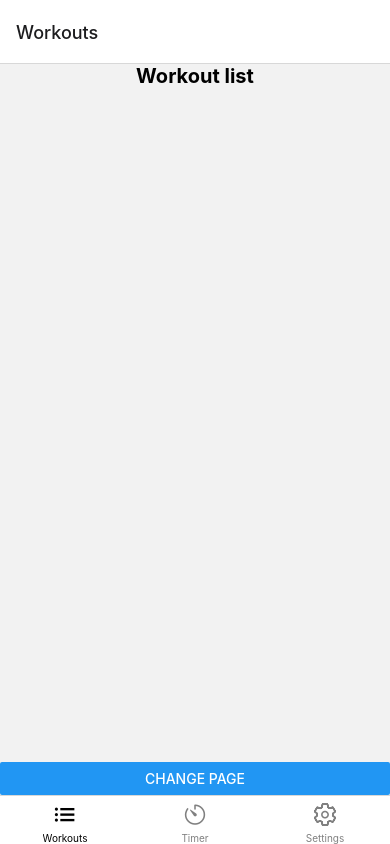
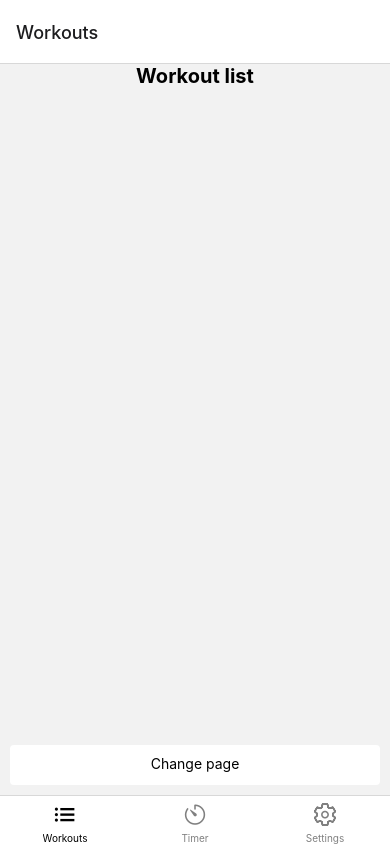
Before and after one commit to marcterradas/timers-exercises-series, a React Native app: screen / in a window 390 px wide. Built offline with nearby package versions, Linux system fonts and the light colour scheme.

Commit message:
feat: :art: create action button component

```diff
--- /dev/null
+++ b/src/components/ActionButton.jsx
@@ -0,0 +1,21 @@
+import { React } from "react";
+import { View, TouchableOpacity, Text } from "react-native";
+import styles from "../styles/workout.styles";
+import { t } from "i18next";
+
+const ActionButton = (props) => {
+  return (
+    <View style={styles.actionContainer}>
+      <TouchableOpacity
+        style={styles.button}
+        onPress={() => {
+          props.method();
+        }}
+      >
+        <Text>{t(props.label)}</Text>
+      </TouchableOpacity>
+    </View>
+  );
+};
+
+export default ActionButton;
--- a/src/pages/workout/Main.jsx
+++ b/src/pages/workout/Main.jsx
@@ -1,5 +1,6 @@
 import { React, useState } from "react";
 import { View, ScrollView, Button } from "react-native";
+import ActionButton from "../../components/ActionButton";
 import List from "./List";
 import Form from "./Form";
 import styles from "../../styles/workout.styles";
@@ -15,16 +16,7 @@ const WorkoutScreen = () => {
   return (
     <View style={styles.container}>
       <ScrollView>{page == "list" ? <List /> : <Form />}</ScrollView>
-      <View style={styles.actionContainer}>
-        <Button
-          onPress={() => {
-            changePage();
-          }}
-          style={styles.button}
-          title={t("change_page")}
-          accessibilityLabel={t("change_page")}
-        ></Button>
-      </View>
+      <ActionButton label={t("change_page")} method={changePage} />
     </View>
   );
 };
--- a/src/styles/workout.styles.js
+++ b/src/styles/workout.styles.js
@@ -25,12 +25,19 @@ const styles = StyleSheet.create({
     alignSelf: "stretch",
     padding: 10,
   },
-  button: {
-    borderColor: "#ccc",
-    alignSelf: "stretch",
-  },
   actionContainer: {
     alignSelf: "stretch",
+    alignItems: "center",
+    padding: 10,
+  },
+  button: {
+    height: 40,
+    padding: 10,
+    borderRadius: 4,
+    borderColor: "#ccc",
+    backgroundColor: "#fff",
+    alignSelf: "stretch",
+    alignItems: "center",
   },
 });
 
```
